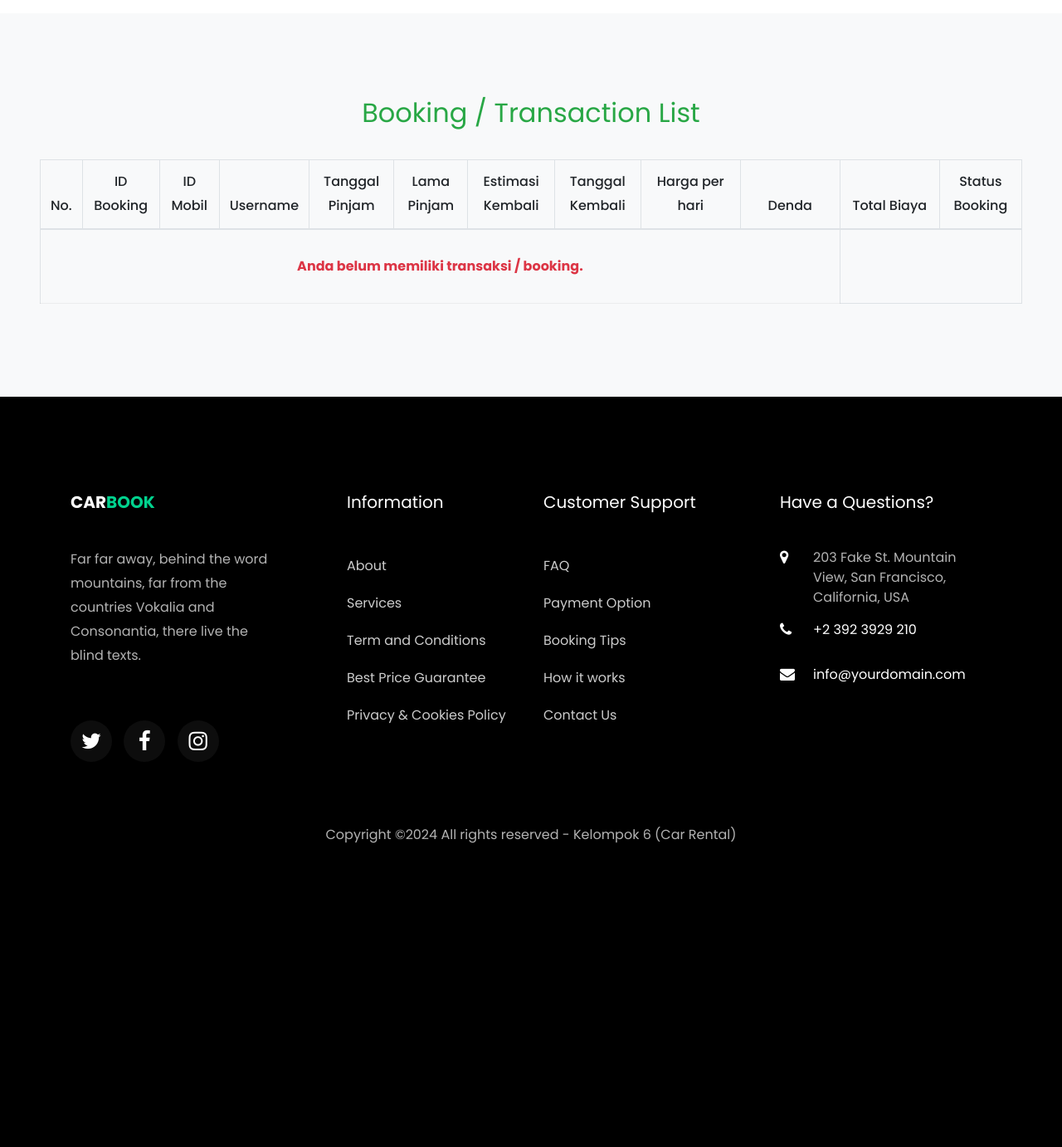
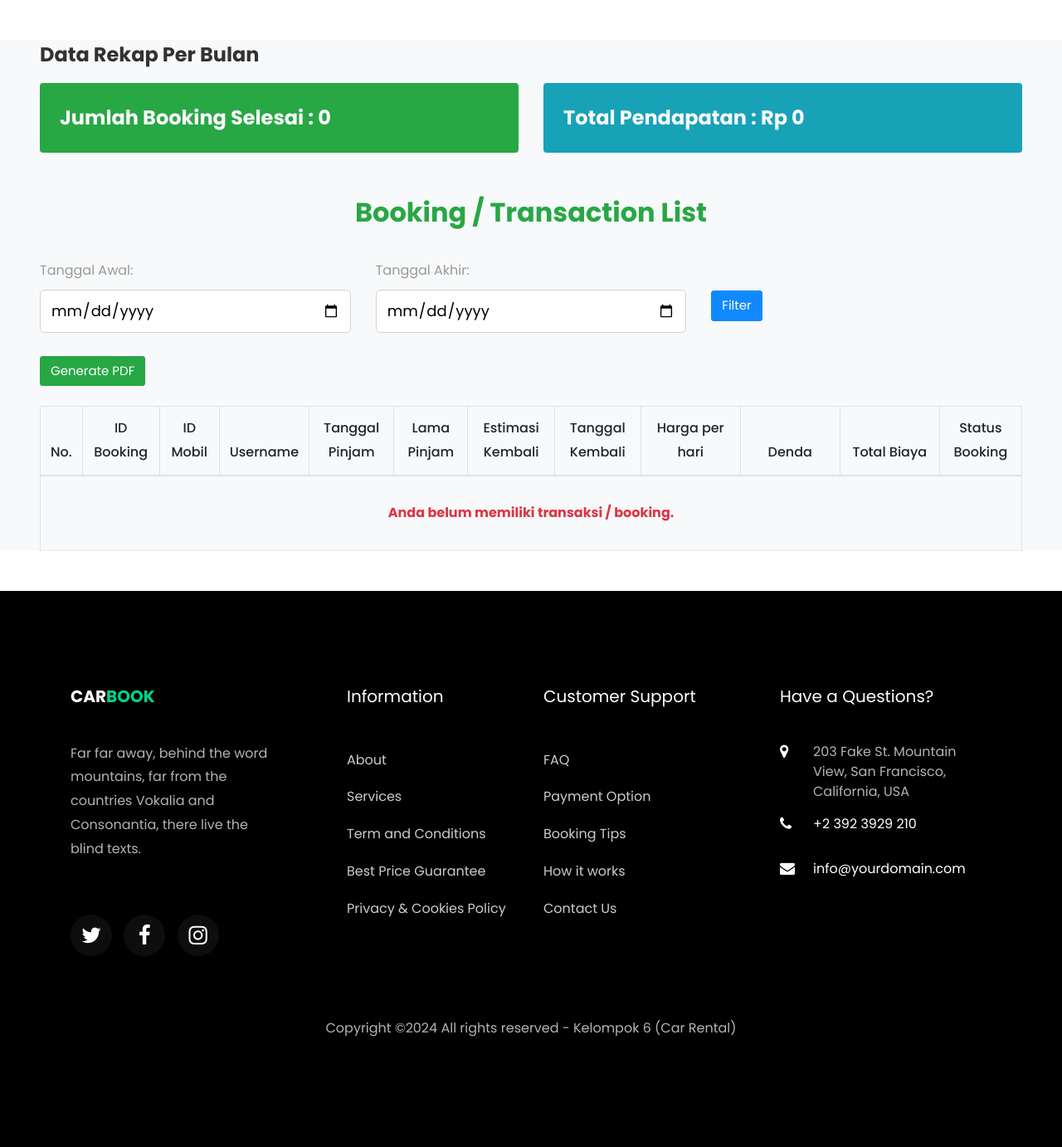
Before and after one commit to Nesniw/Aliong-Car-Rental-App, a Flask app: page /bookinglist in a window 1280 px wide. Shown: the part 94-1476 px from the top of the page at 83% size. Before the commit the page ends 1110 px from the top, so only its background shows below. Run offline with Flask 3, Linux system fonts and the light colour scheme; data that the repository does not hold is empty; some libraries are stand-ins or nearby versions; some web fonts are replaced.

Commit message:
Udah dimasukin generate report sama berbagai fitur lainnya haiya

```diff
--- a/app.py
+++ b/app.py
@@ -1,13 +1,24 @@
 import os
 import logging
 logging.basicConfig(level=logging.DEBUG)
-from flask import Flask, render_template, request, flash, redirect, session
+from flask import Flask, render_template, request, flash, redirect, session, send_file
+from flask_mail import Mail, Message
+from pdf_generator import generate_pdf
 from datetime import date, datetime, timedelta
 app = Flask(__name__)
 from model import Database
 app.secret_key = '@#$123456&*()'
 app.config['UPLOAD_FOLDER'] = 'static/upload_images'
 db = Database()
+
+mail = Mail(app)
+
+app.config['MAIL_SERVER'] = 'smtp.gmail.com'
+app.config['MAIL_PORT'] = 587
+app.config['MAIL_USE_TLS'] = True
+app.config['MAIL_USE_SSL'] = False
+app.config['MAIL_USERNAME'] = 'winsenwiradinata@gmail.com'
+app.config['MAIL_PASSWORD'] = 'winsen123'
 
 @app.route('/')
 def index():
@@ -297,12 +308,69 @@ def mybooking():
 
     return render_template('mybooking.html', mybookingactive=True, data=data)
 
-@app.route('/bookinglist')
+@app.route('/bookinglist', methods=['GET', 'POST'])
 def bookinglist():
+    total_people = None
+    total_revenue = None
+
+    if request.method == 'POST':
+
+        start_date = request.form['start_date']
+        end_date = request.form['end_date']
+
+        # Panggil metode statis get_filtered_data dari Database
+        filtered_data = db.get_filtered_data(start_date, end_date)
+
+        return render_template('bookinglist.html', data=filtered_data, start_date=start_date, end_date=end_date)
+
+    # Dapatkan bulan saat ini
+    current_month = datetime.now().month
+
+    # Hitung jumlah orang dan total pendapatan
+    total_people = db.get_total_people_per_month(current_month)
+    total_revenue = db.get_total_revenue_per_month(current_month)
 
     data = db.read_bookinglist()
 
-    return render_template('bookinglist.html', carbookactive=True, data=data)
+    return render_template('bookinglist.html', carbookactive=True, data=data, total_people=total_people, total_revenue=total_revenue)
+
+@app.route('/generate_pdf', methods=['POST'])
+def generate_pdf_route():
+
+    start_date = request.form.get('start_date', '')
+    end_date = request.form.get('end_date', '')
+
+    if start_date and end_date:
+        # Filter data jika start_date dan end_date ada
+        filtered_data = db.get_filtered_data(start_date, end_date)
+    else:
+        # Jika tidak ada filter, dapatkan seluruh data
+        filtered_data = db.read_bookinglist()
+
+    # Generate PDF
+    pdf_filename = generate_pdf(filtered_data)
+
+    return send_file(pdf_filename, as_attachment=True)
+
+@app.route('/send_email_blast')
+def send_email_blast():
+
+    recipients = ['email1@example.com', 'email2@example.com']
+    subject = 'Subject of the Email'
+
+    for recipient in recipients:
+        msg = Message(subject, recipients=[recipient])
+        msg.html = render_template('email_template.html', username='John Doe', link='https://example.com')
+        mail.send(msg)
+
+    return 'Email blast sent successfully!'
+
+# Fungsi filter untuk format uang
+def format_currency(value):
+    return "{:,.0f}".format(value).replace(",", ".")
+
+# Mendaftarkan filter di aplikasi Flask
+app.jinja_env.filters['format'] = format_currency
 
 if __name__ == '__main__':
     app.run(debug = True)
--- a/model.py
+++ b/model.py
@@ -248,3 +248,62 @@ class Database:
             return ()
         finally:
             con.close()
+
+    def get_filtered_data(self, start_date, end_date):
+        con = Database.connect(self)
+        cursor = con.cursor()
+
+        try:
+            # Gunakan parameterized query untuk menghindari SQL injection
+            query = "SELECT * FROM booking_mobil WHERE tanggalpinjam BETWEEN %s AND %s"
+            cursor.execute(query, (start_date, end_date))
+
+            # Dapatkan data hasil query
+            filtered_data = cursor.fetchall()
+            return filtered_data
+
+        except Exception as e:
+            # Handle exception sesuai kebutuhan
+            print("Error:", str(e))
+            return []
+
+        finally:
+            con.close()
+
+    def get_total_people_per_month(self, month):
+        con = Database.connect(self)
+        cursor = con.cursor()
+        try:
+            # Query untuk menghitung total orang berdasarkan bulan dan status "Selesai"
+            query = "SELECT COUNT(*) FROM booking_mobil WHERE MONTH(tanggalpinjam) = %s AND status_booking = 'Selesai'"
+            cursor.execute(query, (month,))
+            total_people = cursor.fetchone()[0]
+
+            return total_people if total_people is not None else 0
+
+        except Exception as e:
+            # Handle exception sesuai kebutuhan
+            print("Error:", str(e))
+            return []
+
+        finally:
+            con.close()
+
+    def get_total_revenue_per_month(self, month):
+        con = Database.connect(self)
+        cursor = con.cursor()
+        try:
+            # Query untuk menghitung total revenue berdasarkan bulan dan status "Selesai"
+            query = "SELECT SUM(totalbiaya) FROM booking_mobil WHERE MONTH(tanggalpinjam) = %s AND status_booking = 'Selesai'"
+            cursor.execute(query, (month,))
+            total_revenue = cursor.fetchone()[0]
+
+            return total_revenue if total_revenue is not None else 0
+
+        except Exception as e:
+            # Handle exception sesuai kebutuhan
+            print("Error:", str(e))
+            return []
+
+        finally:
+            con.close()
--- a/templates/bookinglist.html
+++ b/templates/bookinglist.html
@@ -10,9 +10,55 @@
     {% endfor%}
 </section>
 
-<section class="ftco-section bg-light">
+<section class="my-5 bg-light">
     <div class="mx-5">
-        <h2 class="text-center text-success pb-4">Booking / Transaction List</h2>
+        <div class="text-justify my-5">
+            <div class="row">
+                <div class="col-6">
+                    <h4 class="my-auto"><b>Data Rekap Per Bulan</b></h4>
+                </div>
+            </div>
+            <div class="row mt-3">
+                <div class="col-6">
+                    <div class="container bg-success p-4 rounded">
+                        <h4 class="text-light my-auto"><b>Jumlah Booking Selesai : {{ total_people }}</b></h4>
+                    </div>
+                </div>
+                <div class="col-6">
+                    <div class="container bg-info p-4 rounded">
+                        <h4 class="text-light my-auto"><b>Total Pendapatan : Rp {{ total_revenue|format }}</b></h4>
+                    </div>
+                </div>
+            </div>
+        </div>
+
+        <h2 class="text-center text-success pb-4"><b>Booking / Transaction List</b></h2>
+
+        <form action="bookinglist" method="post" class="mb-1">
+            <div class="row">
+                <div class="col">
+                    <label for="start_date">Tanggal Awal:</label>
+                    <input type="date" class="form-control" name="start_date" value="{{ start_date }}">
+                </div>
+                <div class="col">
+                    <label for="end_date">Tanggal Akhir:</label>
+                    <input type="date" class="form-control" name="end_date" value="{{ end_date }}">
+                </div>
+                <div class="col my-auto">
+                    <button type="submit" class="btn btn-primary mt-4">Filter</button>
+                </div>
+            </div>
+        </form>
+
+        <form action="/generate_pdf" method="post" class="mb-4">
+            <div class="row">
+                <div class="col my-auto">
+                    <input type="hidden" name="start_date" value="{{ start_date }}">
+                    <input type="hidden" name="end_date" value="{{ end_date }}">
+                    <button type="submit" class="btn btn-success mt-4">Generate PDF</button>
+                </div>
+            </div>
+        </form>
 
         <table class="table table-bordered">
             <thead class="text-center">
@@ -40,15 +86,15 @@
                     <td>{{ bookinglist[4] }} hari</td>
                     <td>{{ bookinglist[5] }}</td>
                     <td>{{ bookinglist[6] }}</td>
-                    <td>Rp {{ bookinglist[7] }}</td>
-                    <td>Rp {{ bookinglist[8] }}</td>
-                    <td>Rp {{ bookinglist[9] }}</td>
+                    <td>Rp {{ bookinglist[7]|format }}</td>
+                    <td>Rp {{ bookinglist[8]|format }}</td>
+                    <td>Rp {{ bookinglist[9]|format }}</td>
                     <td>{{ bookinglist[10] }}</td>
                 </tr>
                 {% endfor %}
             {% else %}
                 <tr>
-                    <td colspan="10" class="text-center text-danger"><b>Anda belum memiliki transaksi / booking.</b></td>
+                    <td colspan="12" class="text-center text-danger"><b>Anda belum memiliki transaksi / booking.</b></td>
                 </tr>
             {% endif %}
         </table>
--- a/templates/car.html
+++ b/templates/car.html
@@ -35,7 +35,7 @@
 								<h2 class="mb-0"><a href="#">{{ row[2] }}</a></h2>
 								<div class="d-flex mb-3">
 									<span class="cat">{{ row[3] }}</span>
-									<p class="price ml-auto">Rp{{ row[8] }} <span>/day</span></p>
+									<p class="price ml-auto">Rp {{ row[8]|format }} <span>/day</span></p>
 								</div>
 								<p class="d-flex mb-0 d-block">
 									{% if session.username and session.roles == 'Customer' %}
```
Also changed, not shown: pdf_generator.py (added, +42 -0 lines), templates/mybooking.html (+4 -4 lines), 2 other files.
